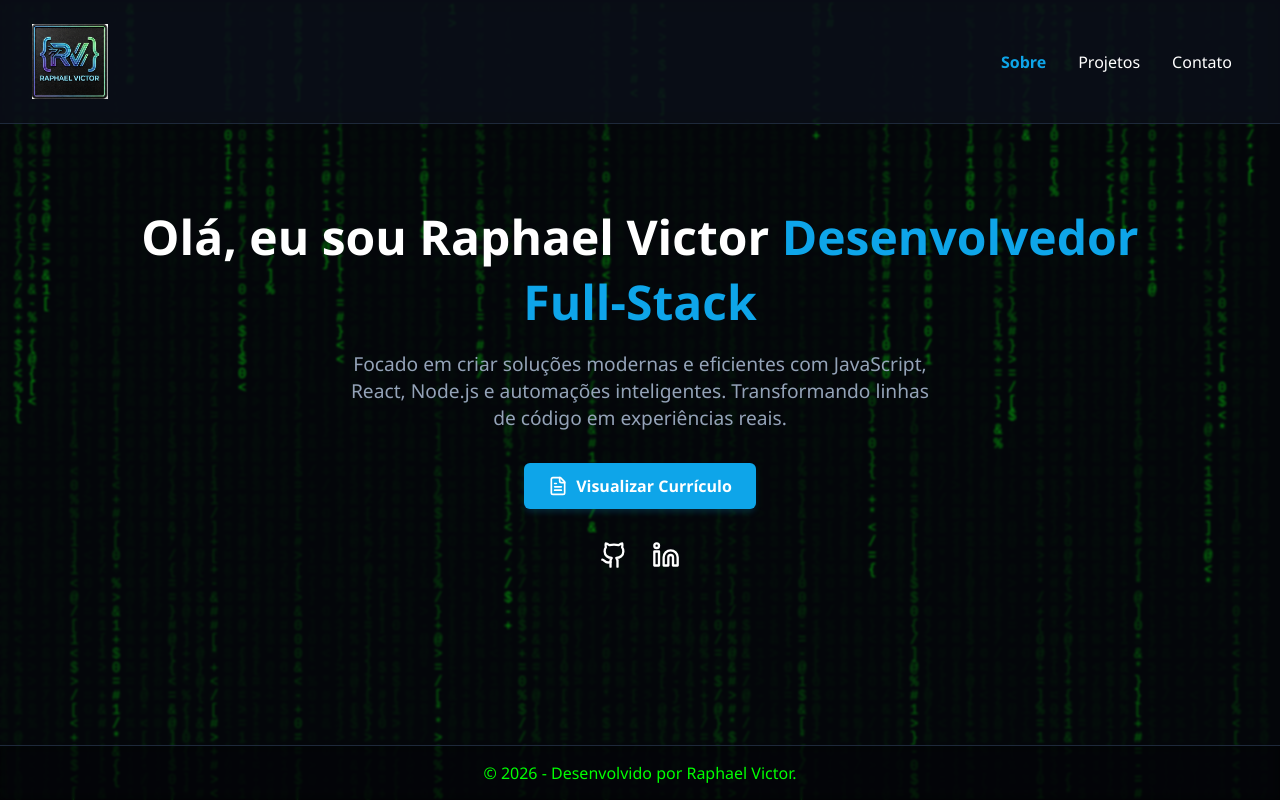
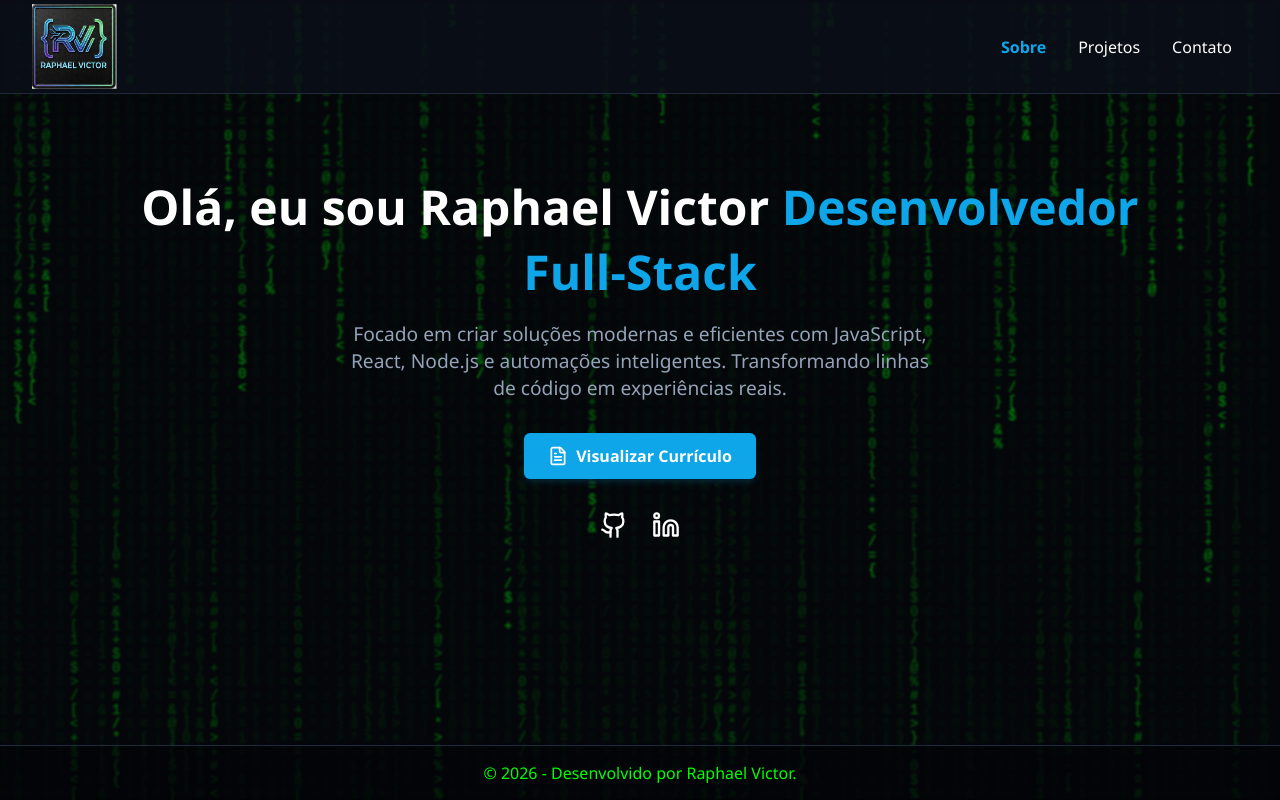
Before and after one commit to Ikifars/meu-portfolio, a React (Vite) app: page / in a window 1280 px wide. Built offline with nearby package versions, Linux system fonts and the light colour scheme.

Commit message:
Refactor Navbar logo styles and dimensions
Updated logo styling and container properties in Navbar.

```diff
--- a/src/components/Navbar.jsx
+++ b/src/components/Navbar.jsx
@@ -9,14 +9,27 @@ export default function Navbar({ currentPage, setCurrentPage }) {
 
   return (
     <nav className="navbar">
-      <div className="logo" style={{ cursor: 'pointer', display: 'flex', alignItems: 'center' }} onClick={() => setCurrentPage('sobre')}>
+      <div
+        className="logo"
+        style={{
+          cursor: 'pointer',
+          display: 'flex',
+          alignItems: 'center',
+          height: '100%',     // Força o container a usar apenas a altura nativa da navbar
+          maxHeight: '45px'   // Limita o teto do container para não esticar a barra
+        }}
+        onClick={() => setCurrentPage('sobre')}
+      >
         <img
           src="/logoport.png"
           alt="Raphael Victor"
           style={{
-            height: '75px',       // Aumentamos consideravelmente a altura para destacar bem o quadrado
-            width: 'auto',        // Mantém a proporção perfeita
-            objectFit: 'contain'
+            height: '65px',          // Mantém a logo grande
+            maxHeight: '180%',       // Permite que ela transborde levemente se necessário, sem esticar a nav
+            width: 'auto',
+            objectFit: 'contain',
+            transform: 'scale(1.3)', // Aumenta o zoom da logo interna sem empurrar as bordas do layout
+            transformOrigin: 'left center'
           }}
         />
       </div>
```
